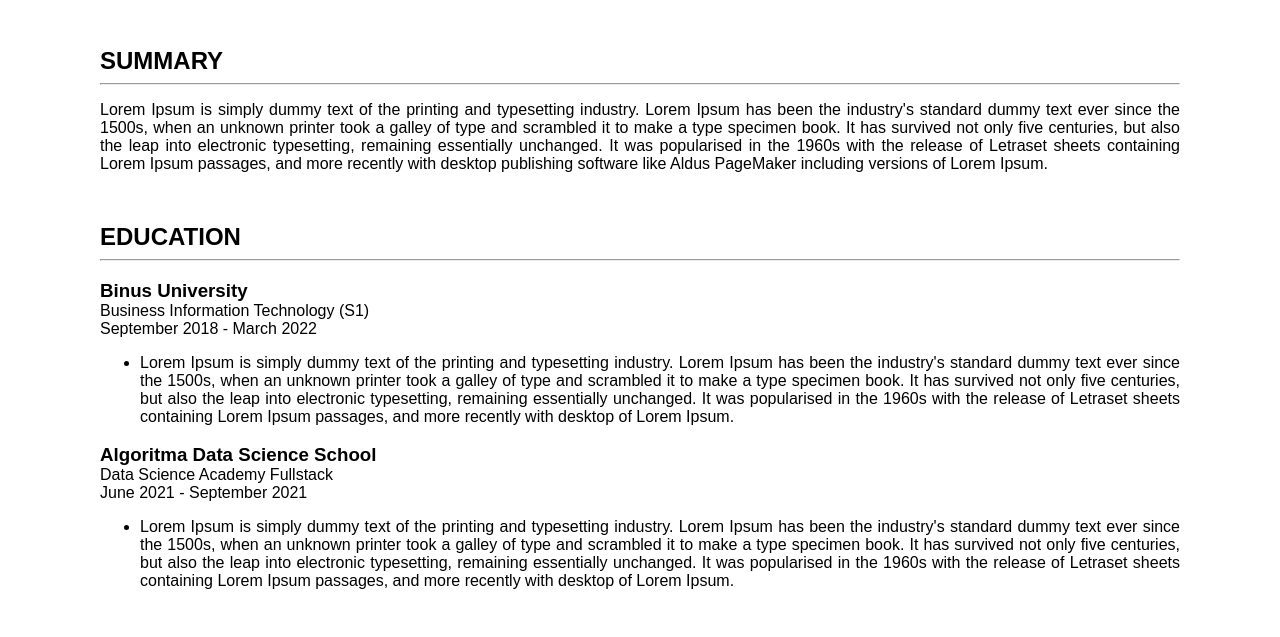
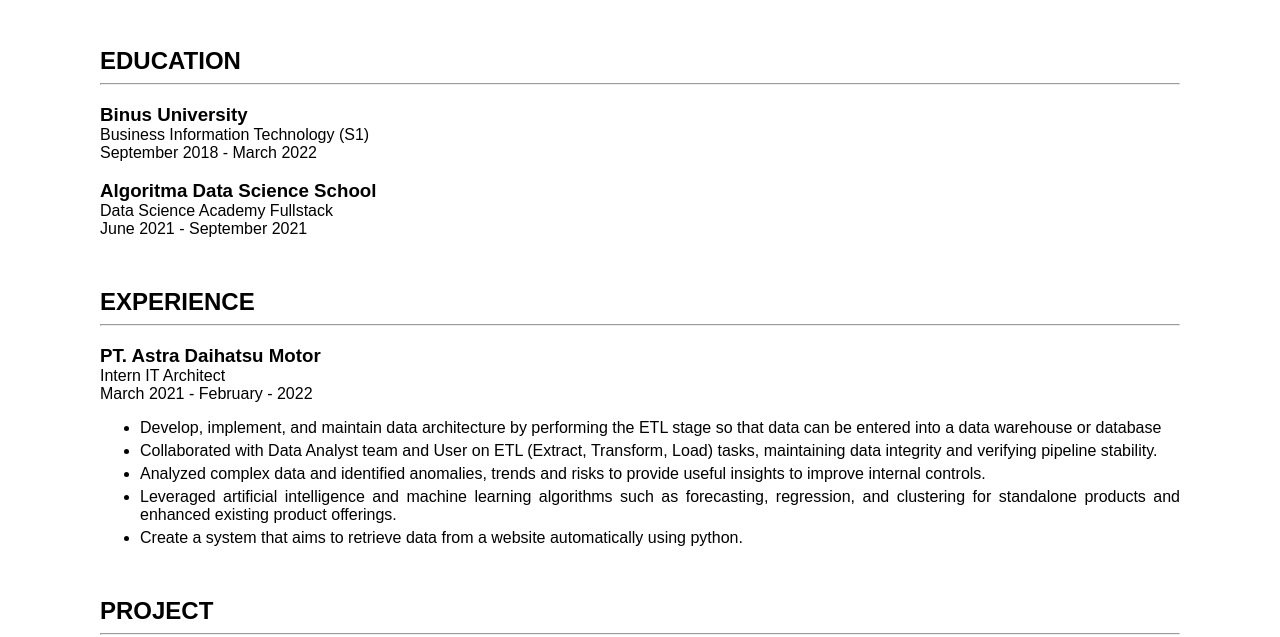
Before and after one commit to mochaji27/CV, a plain HTML site: page index.html in a window 1280 px wide. Shown: the part 126-763 px from the top of the page. Drawn offline with Linux system fonts and the light colour scheme.

Commit message:
Update index.html

```diff
--- a/index.html
+++ b/index.html
@@ -14,11 +14,13 @@
         <p>Serang, Banten | <a href="https://wa.me/+6281290318442" target="_blank">081290318442</a> | <a href="mailto:muhamadaji1020@gmail.com">muhamadaji1020@gmail.com</a> | <a href="https://www.linkedin.com/in/mochamad-aji-pangestu-870655118/" target="_blank">LinkedIn</a></p>
     </div>
     <div class="mid-container">
+        <!--
         <div class="main-container">
             <h2>SUMMARY</h2>
             <hr>
             <p>Lorem Ipsum is simply dummy text of the printing and typesetting industry. Lorem Ipsum has been the industry's standard dummy text ever since the 1500s, when an unknown printer took a galley of type and scrambled it to make a type specimen book. It has survived not only five centuries, but also the leap into electronic typesetting, remaining essentially unchanged. It was popularised in the 1960s with the release of Letraset sheets containing Lorem Ipsum passages, and more recently with desktop publishing software like Aldus PageMaker including versions of Lorem Ipsum.</p>
         </div>
+        -->
         <div class="main-container">
             <h2>EDUCATION</h2>
             <hr>
@@ -26,17 +28,11 @@
                 <h3 class="name">Binus University</h3>
                 <p class="detail">Business Information Technology (S1)</p>
                 <p class="period">September 2018 - March 2022</p>
-                <ul>
-                    <li>Lorem Ipsum is simply dummy text of the printing and typesetting industry. Lorem Ipsum has been the industry's standard dummy text ever since the 1500s, when an unknown printer took a galley of type and scrambled it to make a type specimen book. It has survived not only five centuries, but also the leap into electronic typesetting, remaining essentially unchanged. It was popularised in the 1960s with the release of Letraset sheets containing Lorem Ipsum passages, and more recently with desktop of Lorem Ipsum.</li>
-                </ul>
             </div>
             <div class="list">
                 <h3 class="name">Algoritma Data Science School</h3>
                 <p class="detail">Data Science Academy Fullstack</p>
                 <p class="period">June 2021 - September 2021</p>
-                <ul>
-                    <li>Lorem Ipsum is simply dummy text of the printing and typesetting industry. Lorem Ipsum has been the industry's standard dummy text ever since the 1500s, when an unknown printer took a galley of type and scrambled it to make a type specimen book. It has survived not only five centuries, but also the leap into electronic typesetting, remaining essentially unchanged. It was popularised in the 1960s with the release of Letraset sheets containing Lorem Ipsum passages, and more recently with desktop of Lorem Ipsum.</li>
-                </ul>
             </div>
         </div>
         <div class="main-container">
```
